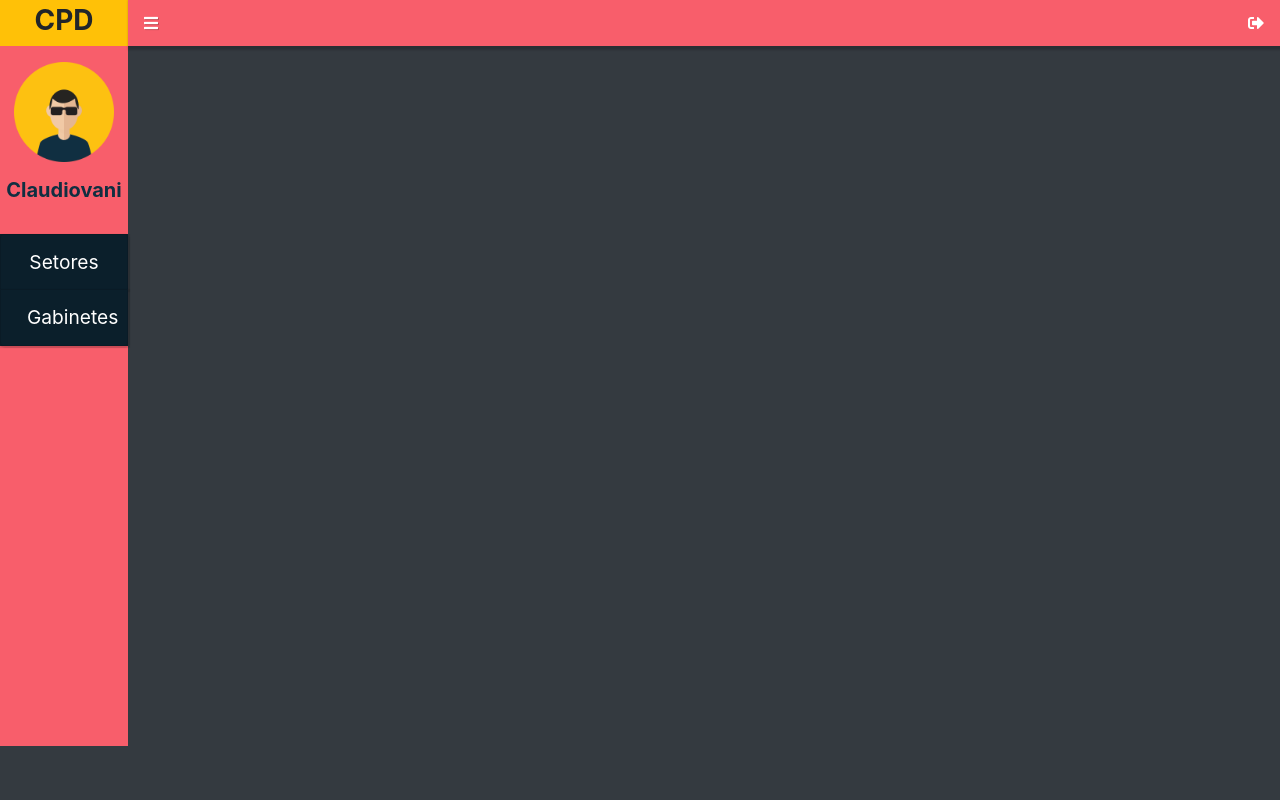
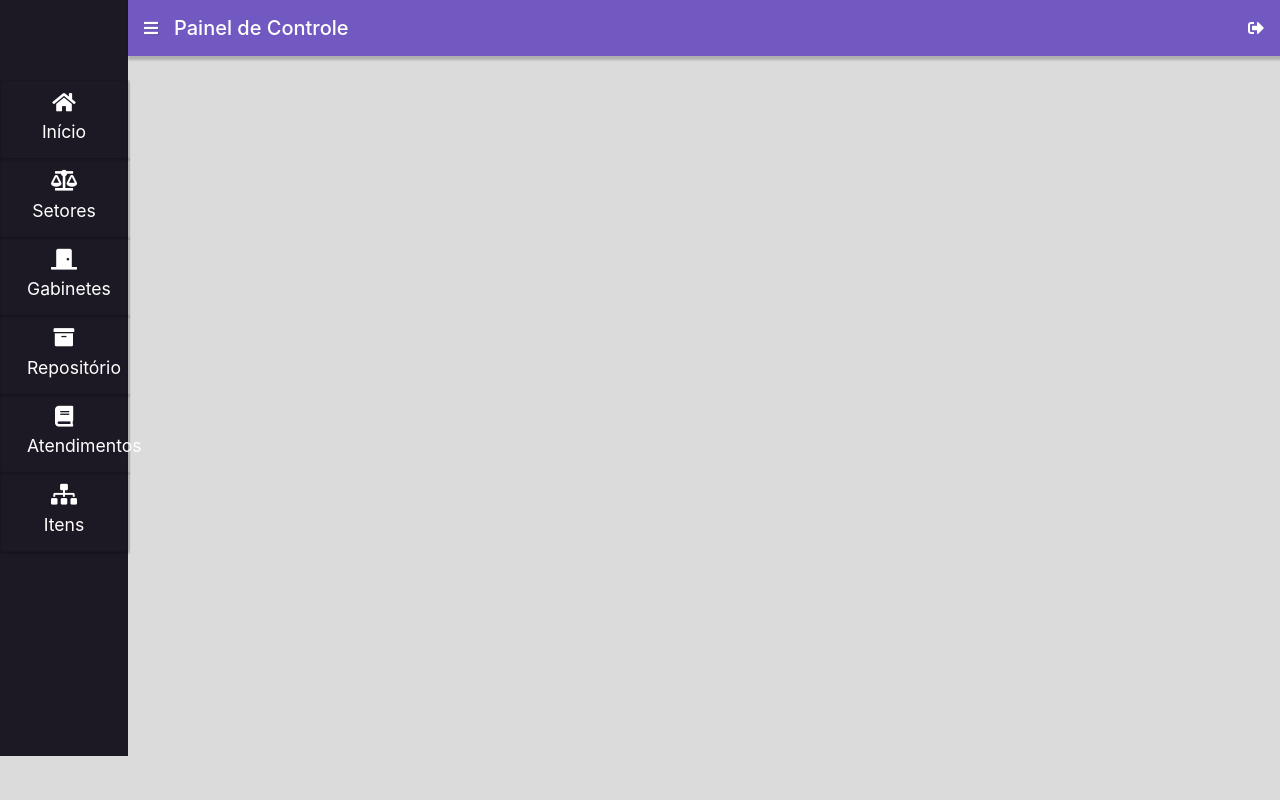
Before and after one commit to costafsk/patrimonio, a Node server app: template app/views/dashboard/dashboard.ejs in a window 1280 px wide. Run offline with Node 20, Linux system fonts and the light colour scheme; the template is opened without the code that fills it, so the values that code supplies are empty; some libraries are stand-ins or nearby versions.

Commit message:
layout refactoring

```diff
--- a/app/views/dashboard/dashboard.ejs
+++ b/app/views/dashboard/dashboard.ejs
@@ -9,12 +9,11 @@
 </head>
 <body>
     <header class="d-flex">
-        <div class="nav-hidden bg-warning">
-            <h3 class="text-center mt-1 font-weight-bold">CPD</h3>
-        </div>
+        <div class="nav-hidden"></div>
         <nav class="navbar">
-            <div>
-                <i class="fas fa-bars text-white"></i>
+            <div class="d-flex align-items-center">
+                <i class="fas fa-bars text-white mr-3"></i>
+                <h5 class="pt-2 text-white">Painel de Controle</h5>
             </div>
             <div class="d-flex flex-row justify-items-center">
                 <i class="fas fa-sign-out-alt text-white"></i>
@@ -23,12 +22,21 @@
     </header>
     <div>
         <aside class="d-flex flex-column align-items-center">
-            <img src="img/user-icon.png" alt="icon-user" class="user-icon mt-3">
-            <h5 class="mt-3 font-weight-bold">Claudiovani</h5>
             <section class="w-100 mt-4">
                 <ul class="list-group">
                     <li class="list-group-item">
-                        <div class="d-flex">
+                        <div class="d-flex flex-column align-items-center">
+                            <i class="fas fa-home sidebar-icon"></i>
+                            <button class="btn-nav w-100" type="button" data-toggle="collapse" data-target="#location"
+                                aria-expanded="false" aria-controls="location">Início</button>
+                        </div>
+                        <div class="collapse" id="location">
+                            aa
+                        </div>
+                    </li>
+                    <li class="list-group-item">
+                        <div class="d-flex flex-column align-items-center">
+                            <i class="fas fa-balance-scale sidebar-icon"></i>
                             <button class="btn-nav w-100" type="button" data-toggle="collapse" data-target="#location"
                         aria-expanded="false" aria-controls="location">Setores</button>
                         </div>
@@ -38,9 +46,40 @@
                         </div>
                     </li>
                     <li class="list-group-item">
-                        <div>
+                        <div class="d-flex flex-column align-items-center">
+                            <i class="fas fa-door-closed sidebar-icon"></i>
                             <button class="btn-nav w-100" type="button" data-toggle="collapse" data-target="#location"
                                 aria-expanded="false" aria-controls="location">Gabinetes</button>
+                        </div>
+                        <div class="collapse" id="location">
+                            aa
+                        </div>
+                    </li>
+                    <li class="list-group-item">
+                        <div class="d-flex flex-column align-items-center">
+                            <i class="fas fa-archive sidebar-icon"></i>
+                            <button class="btn-nav w-100" type="button" data-toggle="collapse" data-target="#location"
+                                aria-expanded="false" aria-controls="location">Repositório</button>
+                        </div>
+                        <div class="collapse" id="location">
+                            aa
+                        </div>
+                    </li>
+                    <li class="list-group-item">
+                        <div class="d-flex flex-column align-items-center">
+                            <i class="fas fa-book sidebar-icon"></i>
+                            <button class="btn-nav w-100" type="button" data-toggle="collapse" data-target="#location"
+                                aria-expanded="false" aria-controls="location">Atendimentos</button>
+                        </div>
+                        <div class="collapse" id="location">
+                            aa
+                        </div>
+                    </li>
+                    <li class="list-group-item">
+                        <div class="d-flex flex-column align-items-center">
+                            <i class="fas fa-sitemap sidebar-icon"></i>
+                            <button class="btn-nav w-100" type="button" data-toggle="collapse" data-target="#location"
+                                aria-expanded="false" aria-controls="location">Itens</button>
                         </div>
                         <div class="collapse" id="location">
                             aa
--- a/app/views/dashboard/dashboard.style.scss
+++ b/app/views/dashboard/dashboard.style.scss
@@ -5,7 +5,7 @@
 
 // layout
 body {
-    background-color: #343A40;
+    background-color: rgb(219, 219, 219);
 }
 
 // nav
@@ -18,10 +18,11 @@ body {
     @media(max-width: 670px) {
         width: 15%;
     }
+    background-color: rgb(28, 25, 37);
 }
 .navbar {
     width: 90%;
-    background-color: rgb(248, 94, 107);
+    background-color: #7159C1;
     box-shadow: 2px 2px 2px 2px rgba(0,0,0,0.2);
     @media(max-width: 670px) {
         width: 85%;
@@ -42,13 +43,13 @@ aside {
         width: 15%;
     }
     height: 700px;
-    background-color: rgb(248, 94, 107);
+    background-color: rgb(28, 25, 37);
 
     h5 {
         color: #102F41;
     }
     .list-group, .list-group-item{
-        background-color: rgb(11, 31, 43);
+        background-color: transparent;
         box-shadow: 1px 1px 1px 1px rgba(0,0,0,0.1);
         transition: all 1s;
     }
@@ -57,12 +58,18 @@ aside {
         border: none;
         outline: none;
         color: white;
-        font-size: 1.2em;
-    }
-    .list-group-item:hover {
+        font-size: 1.1em;
+        @media(max-width: 670px) {
+            display: none;
+        }
     }
     .icon-nav {
         font-size: 1.2em;
         color: white;
     }
+    .sidebar-icon {
+        color: white;
+        font-size: 1.3em;
+        margin-bottom: 5%;
+    }
 }
```
Also changed, not shown: app/views/home/home.ejs (+5 -8 lines), app/views/home/home.style.scss (+14 -13 lines), frontend/public/css/dashboard/dashboard.style.css, frontend/public/css/home/home.style.css, 1 other file.
